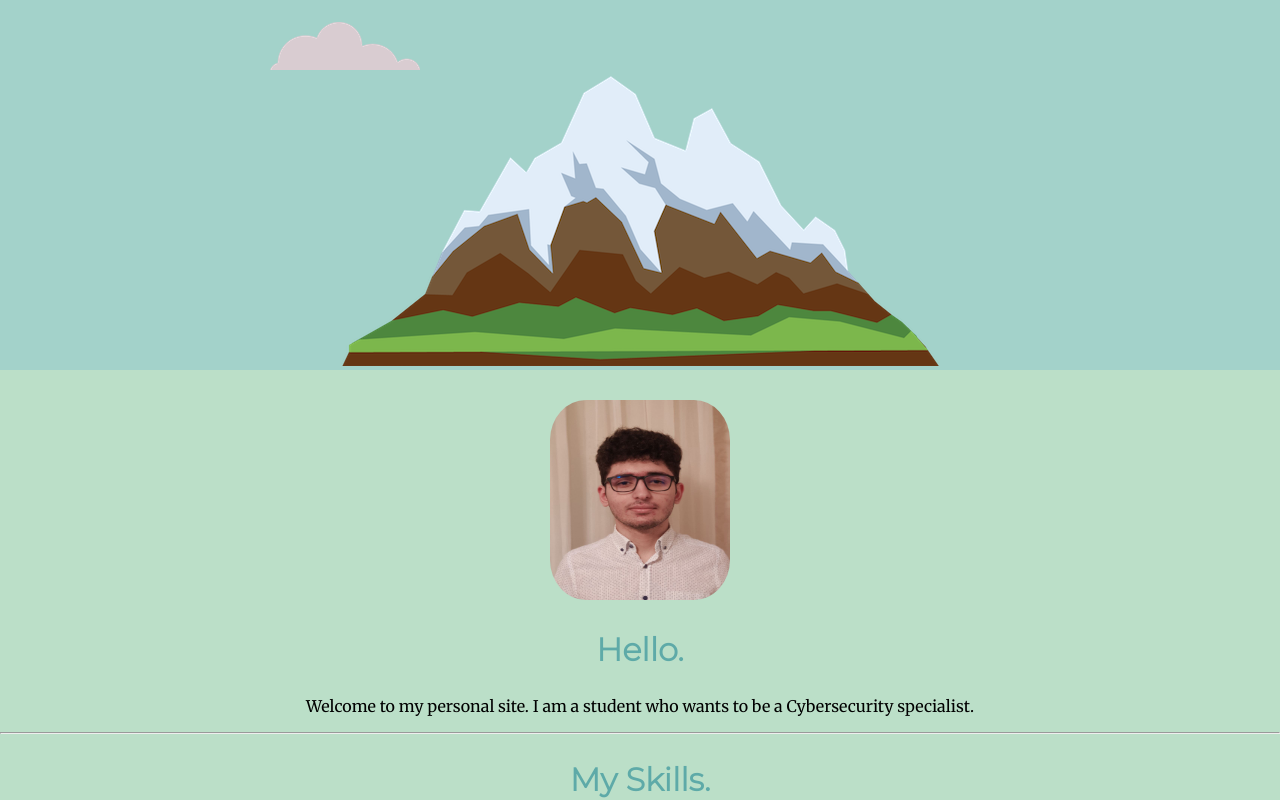
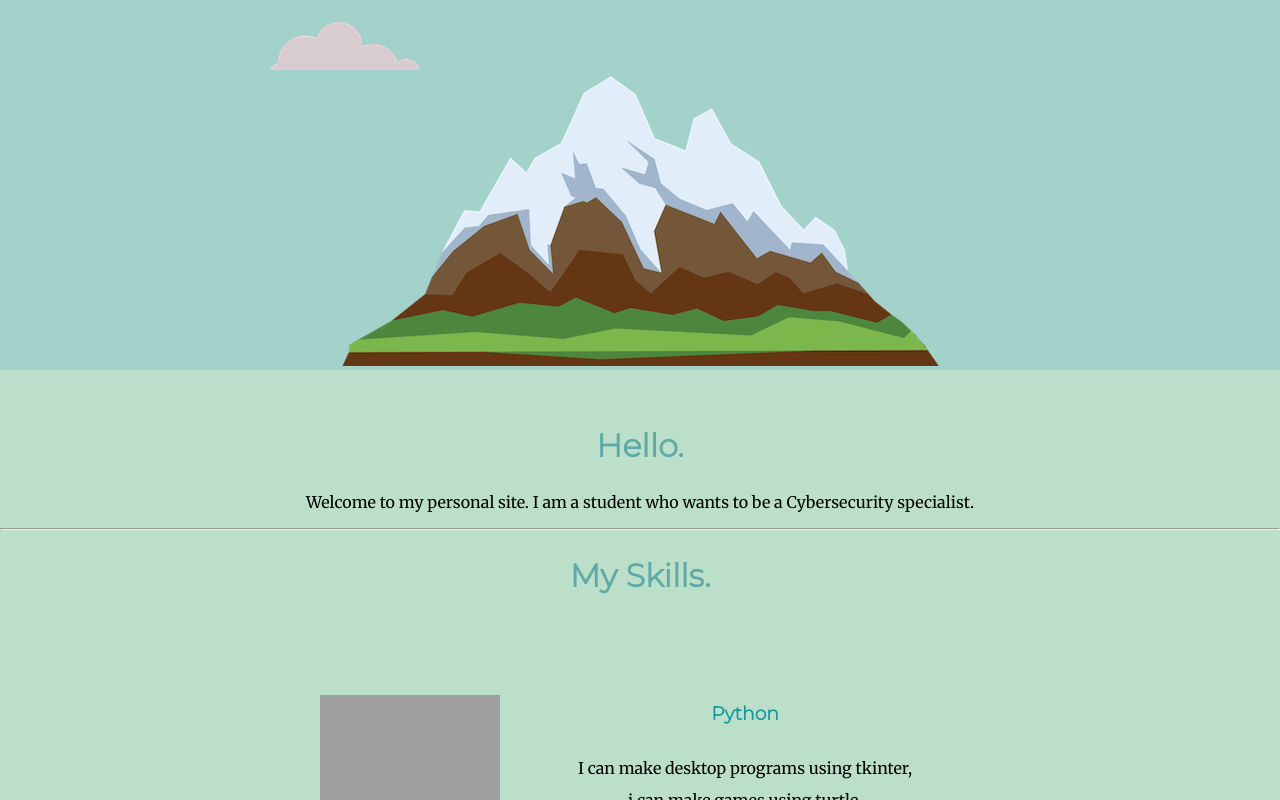
Before and after one commit to guseinguseinov/cv2, a plain HTML site: page index.html in a window 1280 px wide. Shown: the part 425-1225 px from the top of the page. Drawn offline with Linux system fonts and the light colour scheme; grey boxes are pictures that could not be loaded; a web font is replaced by a local one.

Commit message:
Update index.html

```diff
--- a/index.html
+++ b/index.html
@@ -19,7 +19,6 @@
         </div>
         <div class="middle-container">
           <div class="profile">
-            <img class="my-photo" src="my_photo.jpg" alt="not me it is squidward" width="180" height="200">
             <h2>Hello.</h2>
             <p>Welcome to my personal site. I am a student who wants to be a Cybersecurity specialist.</p>
           </div>
```
